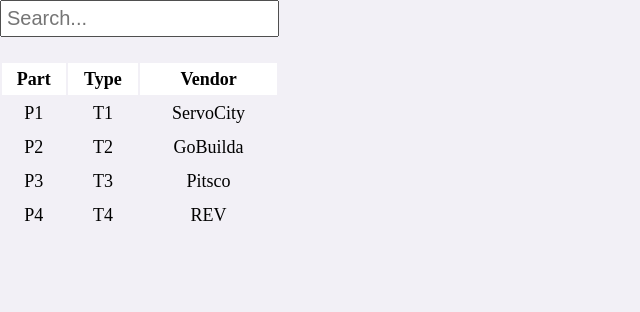
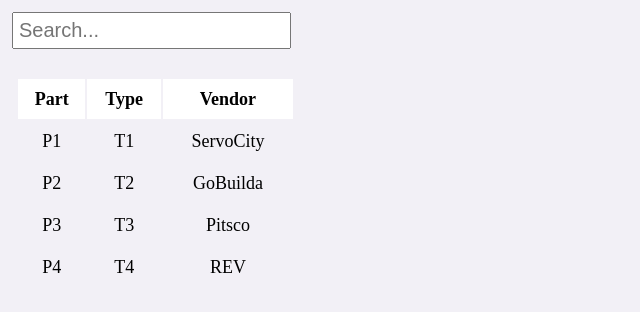
Before and after one commit to Spark10000/Spark10000.github.io, a plain HTML site: page index.html in a window 1280 px wide. Shown: the whole page, without its empty margins (0-640 px from the left). Drawn offline with Linux system fonts and the light colour scheme.

Commit message:
Added Padding

```diff
--- a/style.css
+++ b/style.css
@@ -1,5 +1,5 @@
 * {
-  padding: 0;
+  padding: 4px;
   margin: 0;
   box-sizing: content-box;
 
```
